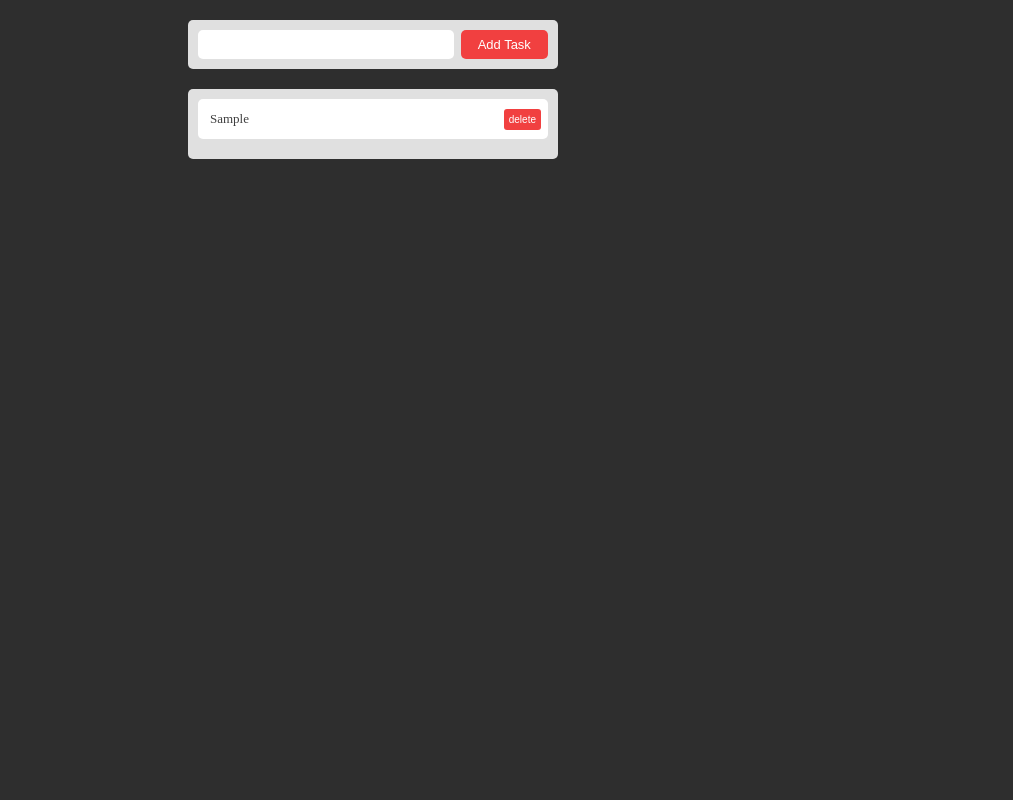
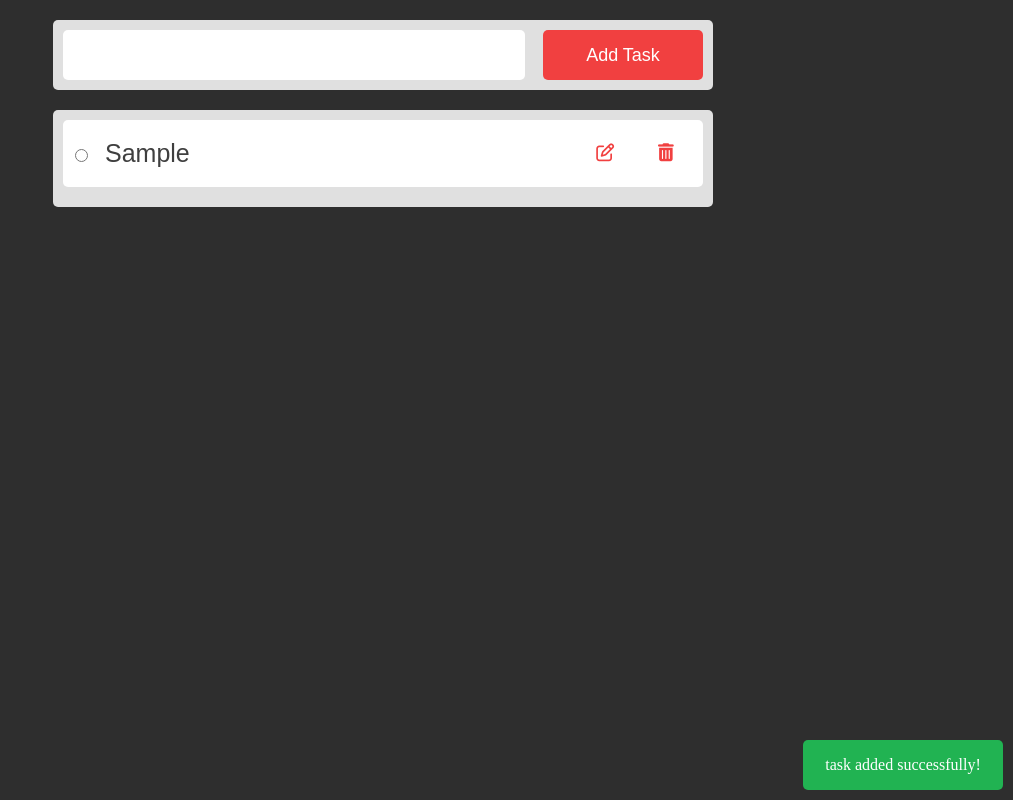
Before and after one commit to SabahEzzat20/tasks-creation-, a plain HTML site: page index.html in a window 1280 px wide. Both pictures are taken after typing "Sample" into the empty fields and a click on the input "Add Task". Shown: the whole page, without its empty margins (267-1280 px from the left). Drawn offline with nearby package versions, Linux system fonts and the light colour scheme.

Commit message:
first commit

```diff
--- a/ToDo.css
+++ b/ToDo.css
@@ -1,32 +1,43 @@
+*,*::before,*::after{
+    padding: 0;
+    margin: 0;
+}
 body{
     background-color: rgb(46, 46, 46);
+    height: 100vh;
+    display: flex;
+    justify-content: center;
+    align-items: start;
+}
+.container{
+    width: 50%;
 }
 .form{
     background-color: rgb(224, 224, 224);
     margin: 20px auto;
     padding: 10px;
-    width: 350px;
+    width:100%;
+    height: 50px;
     border-radius: 5px;
     display: flex;
     justify-content: space-between;
 }
-.form .input{
+input[type='text']{
     background-color: white;
     border: none;
     border-radius: 5px;
     outline: none;
-    /* height: px; */
-    width: 69%;
+    width: 70%;
     color: rgb(63, 63, 63);
     padding: 7px;
-    font-size: 13px;
+    font-size: 25px;
 }
 .add{
     border: none;
     background-color: rgb(241, 64, 64);
     width: 25%;
     border-radius: 5px;
-    font-size: 13px;
+    font-size: 18px;
     color: white;
     cursor: pointer;
 }
@@ -34,10 +45,9 @@ body{
     margin: 20px auto;
     background-color: rgb(224, 224, 224);
     border-radius: 5px;
-    width: 350px;
+    width: 100%;
     min-height: 50px;
     padding: 10px;
-    /* display: none; */
 }
 .task{
     border-radius: 5px;
@@ -47,24 +57,61 @@ body{
     justify-content: space-between;
     align-items: center;
     padding: 7px;
-    min-height: 20px;
+    min-height: 50px;
     margin-bottom: 10px;
+    transition: transform 0.5s ease;
+}
 
+.actions{
+    width: 20%;
+    display: flex;
+    align-items: center;
+    justify-content: space-around;
+    /* background-color: red; */
 }
-.delete{
+.deleteBtn,.editBtn{
     border: none;
-    background-color: rgb(241, 64, 64);
+    background-color: transparent;
     border-radius: 3px;
-    font-size: 10px;
+    font-size: 18px;
     padding: 5px;
+    height: 50px;
+    width: 20%;
     color: white;
     cursor: pointer;
+}
+.deleteBtn i:hover, .editBtn i:hover{
+    color: rgb(46, 46, 46);
+}
+.deleteBtn i,.editBtn i{
+    color: rgb(241, 64, 64);
+    transition: .4s;
 }
 .taskName{
     margin: 5px;
     white-space: wrap;
+    width: 80%;
     overflow: hidden;
     text-overflow: ellipsis;
     word-break: break-all;
-    font-size: 13px;
+    font-size: 25px;
 }
+
+.msg{
+    position: absolute;
+    bottom: 10px;
+    right: 10px;
+    border-radius: 5px;
+    background-color: rgb(33, 179, 82);
+    color: white;
+    width: 200px;
+    height: 50px;
+    display: flex;
+    justify-content: center;
+    align-items: center;
+    /* text-decoration: line-through; */
+}
+
+.edit-radio{
+    margin-right: 10px;
+}
--- a/ToDo.js
+++ b/ToDo.js
@@ -1,16 +1,24 @@
 let inputTask = document.querySelector('.input');
 let tasksList = document.querySelector('.tasks');
 let addTaskBtn = document.querySelector('.add');
+let tasks = document.querySelectorAll('.task');
 
+//restore tasks from local storage
 const returnTasks = () => {
     return JSON.parse(window.localStorage.getItem('tasks'));
 }
+
+
+//store new tasks to local storage
 const storeTasks = (tasksArray) => {
     if(tasksArray)
         window.localStorage.setItem('tasks',JSON.stringify(tasksArray))
 }
 
-const processtask = (newTask) => {
+
+
+//check if local storage contains tasks and push new task to it
+const processTask = (newTask) => {
     let tasksArray = returnTasks();
     if (tasksArray) {
         tasksArray.push(newTask);
@@ -22,12 +30,15 @@ const processtask = (newTask) => {
     }
 }
 
+
+
+
 //input value saving
-inputTask.addEventListener('input', function () {
+inputTask.addEventListener('input', () => {
     sessionStorage.setItem('Task.input', this.value);
 });
 
-document.addEventListener('DOMContentLoaded', function () {
+document.addEventListener('DOMContentLoaded', ()=> {
     const savedtask = sessionStorage.getItem('Task.input');
     if (savedtask) {
         inputTask.value = sessionStorage.getItem('Task.input')
@@ -35,42 +46,106 @@ document.addEventListener('DOMContentLoaded', function () {
 })
 
 
+
+
+
+//create new html element in the web page including new task
 const createNewTask = (T) => {
     let task = document.createElement('div');
     let taskName = document.createElement('div');
+    let taskContent = document.createElement('input');
+    let actions = document.createElement('div');
     let deleteBtn = document.createElement('button');
+    let editBtn = document.createElement('button');
+    let radioBtn = document.createElement('input');
+    radioBtn.setAttribute('type', 'radio');
+    radioBtn.className = 'edit-radio';
+    task.className = 'task';
+    actions.className = 'actions';
+    taskName.className = 'taskName';
+    taskContent.className = 'taskContent';
+    deleteBtn.className = 'deleteBtn';
+    editBtn.className = 'editBtn';
+    taskContent.setAttribute('type', 'text');
+    taskContent.setAttribute('readonly','readonly')
+    // deleteBtn.appendChild(document.createTextNode('delete'));
+    taskName.appendChild(radioBtn);
+    taskName.appendChild(taskContent);
+    taskContent.value = T.title;
 
-    task.className = 'task';
-    taskName.className = 'taskName';
-    deleteBtn.className = 'delete';
-    // deleteBtn.setAttribute('data-id', T.id);
-    // console.log(deleteBtn.getAttribute('data-id'));
-    deleteBtn.appendChild(document.createTextNode('delete'));
-    taskName.appendChild(document.createTextNode(`${T.title}`));
+    deleteIcon = document.createElement('i');
+    editIcon = document.createElement('i');
+    saveIcon = document.createElement('i');
+    editIcon.className = 'fa-regular fa-pen-to-square';
+    saveIcon.className = 'fa-solid fa-check';
+    deleteIcon.className = 'fa-solid fa-trash-can';
+    editBtn.appendChild(editIcon);
+    deleteBtn.appendChild(deleteIcon);
+    task.appendChild(taskName);
+    actions.appendChild(editBtn);
+    actions.appendChild(deleteBtn);
+    task.appendChild(actions)
+    tasksList.appendChild(task);
+    if (T.completed) {
+        taskContent.style.textDecoration = 'line-through';
+        radioBtn.checked = true;
+    } else {
+        taskContent.style.textDecoration = 'none';
+        radioBtn.checked = false;
+    }
+    deleteBtn.addEventListener('click', () => {
+        deleteTask(T.id);
+    });
+    editBtn.addEventListener('click', () => {
+        console.log(editIcon.className === 'fa-regular fa-pen-to-square');
 
-    task.appendChild(taskName);
-    task.appendChild(deleteBtn);
-    tasksList.appendChild(task);
+        if (editIcon.className === 'fa-regular fa-pen-to-square') {
+            // editIcon.className = 'fa-solid fa-check';
+            taskContent.removeAttribute('readonly');
+            editBtn.innerHTML = 'save'
+            taskContent.focus();
+        } else {
+            // editIcon.className = 'fa-regular fa-pen-to-square';
+            editBtn.innerHTML = 'edit'
+            taskContent.setAttribute('readonly', 'readonly');
 
-    deleteBtn.addEventListener('click', function () {
-        deleteTask(T.id);
-        // console.log(T.id);
-
+            // Save the updated task content
+            T.title = taskContent.value;  // Update the task's title
+            updateTask(T);  // Save the updated task to local storage
+        }
+    });
+    radioBtn.addEventListener('click', () => {
+        T.completed = !T.completed; // Toggle completion status
+        if (T.completed) {
+            taskContent.style.textDecoration = 'line-through';
+            radioBtn.checked = true;
+        } else {
+            taskContent.style.textDecoration = 'none';
+            radioBtn.checked = false;
+        }
+        updateTask(T); // Save the updated task status in local storage
     });
 }
 
+
+
+
+
+//delete task from local storage and web page
 const deleteTask = (Tid) => {
     let tasks = returnTasks();
     tasks = tasks.filter(task => task.id !== Tid);
     storeTasks(tasks);
     showTasks();
 }
-addTaskBtn.addEventListener('keydown', function () {
 
-})
-addTaskBtn.addEventListener('click', function (e) {
+
+
+
+//response to add task button click
+addTaskBtn.addEventListener('click', (e) =>{
     if (inputTask.value.length > 0) {
-        processtask({ id: Math.random(), title: inputTask.value });
+        processTask({ id: Math.random(), title: inputTask.value ,completed: false});
     } else {
         alert('please enter a task to be added!');
     }
@@ -79,6 +154,28 @@ addTaskBtn.addEventListener('click', function (e) {
     sessionStorage.removeItem('Task.input');
 })
 
+
+
+//edit specific task
+const editTask = (taskId) => {
+    // let tasks = returnTasks();
+    // tasks = tasks.filter(task => task.id !== taskId);
+    // storeTasks(tasks);
+    // showTasks();
+}
+
+
+
+
+const updateTask = (updatedTask) => {
+    let tasks = returnTasks();
+    tasks = tasks.map(task => task.id === updatedTask.id ? updatedTask : task);
+    storeTasks(tasks);
+}
+
+
+
+//render tasks to be updated in the web page
 const showTasks = () => {
     tasksList.innerHTML = '';
     if (returnTasks()) {
@@ -88,14 +185,13 @@ const showTasks = () => {
         }
     }
 }
-// let y = tasksList.getElementsByClassName('delete')
-// console.log(y.length);
 
 
-// deleteBtn = document.querySelectorAll('button')
-// tasksList.hasAttributeNS('')
+const showMessage = (msg) => {
+
+}
 
 
 showTasks();
-// localStorage.clear();
-// console.log(returnTasks());
+
+console.log(returnTasks());
--- a/index.html
+++ b/index.html
@@ -5,6 +5,8 @@
     <meta name="viewport" content="width=device-width, initial-scale=1.0">
     <title>ToDo</title>
     <link rel="stylesheet" href="ToDo.css">
+    <script src="https://cdnjs.cloudflare.com/ajax/libs/jspdf/2.5.1/jspdf.umd.min.js"></script>
+    <link rel="stylesheet" href="https://cdnjs.cloudflare.com/ajax/libs/font-awesome/6.5.0/css/all.min.css">
 </head>
 <body>
     <div class="container">
@@ -15,6 +17,10 @@
         <div class="tasks">
         </div>
     </div>
+    <div class="msg">
+        <p>task added successfully!</p>
+    </div>
+
     <script src="ToDo.js"></script>
 </body>
 </html>
```
